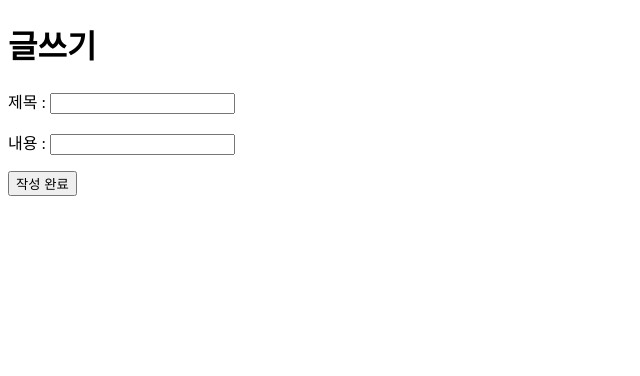
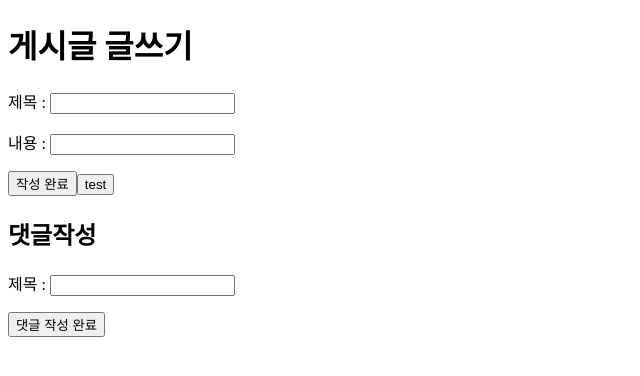
Before and after one commit to inhohwangg/nuxt-side-project, a Nuxt app: page /write in a window 1280 px wide. Shown: the top 376 px of the page, without its empty margins (0-640 px from the left). Built offline with nearby package versions, Linux system fonts and the light colour scheme.

Commit message:
comment axios code add

```diff
--- a/components/Login.vue
+++ b/components/Login.vue
@@ -46,7 +46,7 @@ export default {
                 console.log(res.data)
                 console.log('로그인 성공')
                 // 페이지 전환해주는 부분
-                this.$router.push("/main")
+                this.$router.push("/userdata")
             })
             .catch((error)=> {
                 console.log(error,'로그인 실패')
--- /dev/null
+++ b/pages/userdata.vue
@@ -0,0 +1,50 @@
+<template>
+    <div>
+    <h1>사용자 추가데이터 수집</h1>
+    <p>VelogTitle : <input v-model="velogtitle" /></p>
+    <p>Email : <input v-model="email" /></p>
+    <p>GitAddress : <input v-model="gitaddress" /></p>
+    <button @click="userDataWrite">작성 완료</button>
+  </div>
+</template>
+
+<script>
+import axios from 'axios'
+export default {
+    data() {
+        return {
+            velogtitle:'',
+            email:'',
+            gitaddress:''
+        }
+    },
+    methods: {
+        userDataWrite() {
+            const host = 'http://13.125.96.150:3000/api/user/setting'
+            let token = localStorage.getItem('access_token')
+            let data = {
+                velogtitle : this.velogtitle,
+                email : this.email,
+                gitaddress : this.gitaddress
+            }
+            axios.post(host, data, {
+                headers: {Authorization:`Bearer ${token}`}
+            })
+            .then((res)=> {
+                let token = res.data.token
+                localStorage.setItem('access_token', token)
+                console.log(res.data)
+                console.log('유저 추가 데이터 생성 완료')
+                this.$router.push("/main")
+            })
+            .catch ((error) => {
+                console.log(error,'유저 추가데이터 수집 오류발생!')
+            })
+        }
+    }
+}
+</script>
+
+<style>
+
+</style>
--- a/pages/write.vue
+++ b/pages/write.vue
@@ -1,9 +1,17 @@
 <template>
   <div>
-    <h1>글쓰기</h1>
-    <p>제목 : <input v-model="title" /></p>
-    <p>내용 : <input v-model="content" /></p>
-    <button @click="postWrite">작성 완료</button>
+    <div>
+        <h1>게시글 글쓰기</h1>
+        <p>제목 : <input v-model="title" /></p>
+        <p>내용 : <input v-model="content" /></p>
+        <button @click="postWrite">작성 완료</button>
+        <button @click="postDataGet">test</button>
+    </div>
+    <div>
+        <h2>댓글작성</h2>
+        <p>제목 : <input v-model="comment" /></p>
+        <button @click="commentWrite">댓글 작성 완료</button>
+    </div>
   </div>
 </template>
 
@@ -13,10 +21,12 @@ export default {
     data() {
         return {
             title:'',
-            content:''
+            content:'',
+            comment:'',
         }
     },
     methods: {
+        // 게시글 작성
         postWrite() {
             const host = 'http://13.125.96.150:3000/api/post/write'
             let token = localStorage.getItem('access_token')
@@ -36,7 +46,31 @@ export default {
             .catch((error)=> {
                 console.log(error, '게시글 작성 실패!')
             })
-        }
+        },
+        // 게시글 조회
+        postDataGet() {
+            axios.get('http://13.125.96.150:3000/api/post/main')
+            .then((res)=> {
+                console.log('메인페이지 게시글 조회 성공')
+                console.log(res.data.post)
+                let a = res.data.post
+                console.log(...a)
+            })
+        },
+        commentWrite() {
+            const host = 'http://13.125.96.150:3000/api/comment/write'
+            let token = localStorage.getItem('access_token')
+            let data = {
+                comment: this.comment
+            }
+            axios.post(host,data, {
+                headers:{Authorization:`Bearer ${token}`}
+            })
+            .then((res)=> {
+                console.log(res)
+                console.log('댓글생성 완료')
+            })
+        },
     }
 };
 </script>
```
